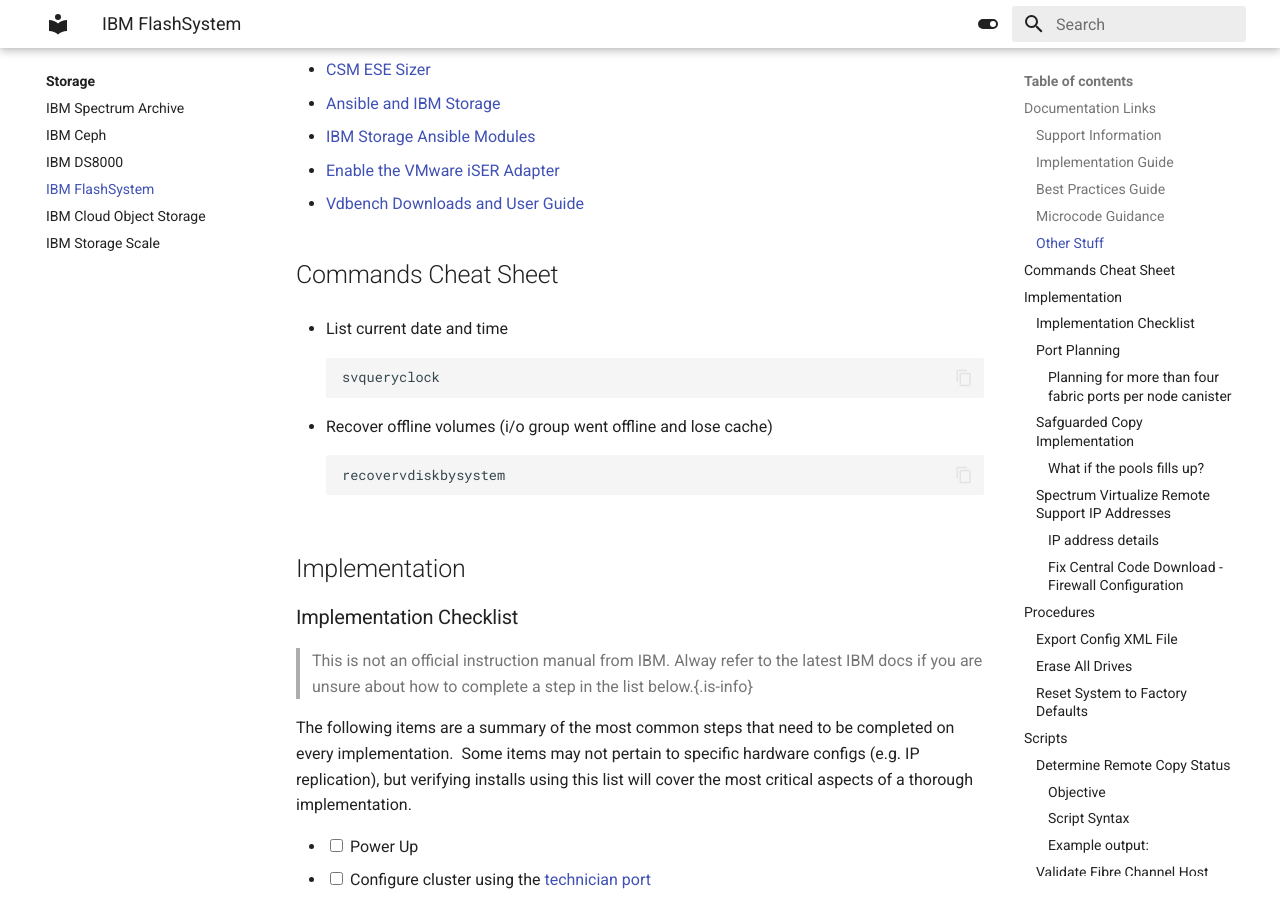
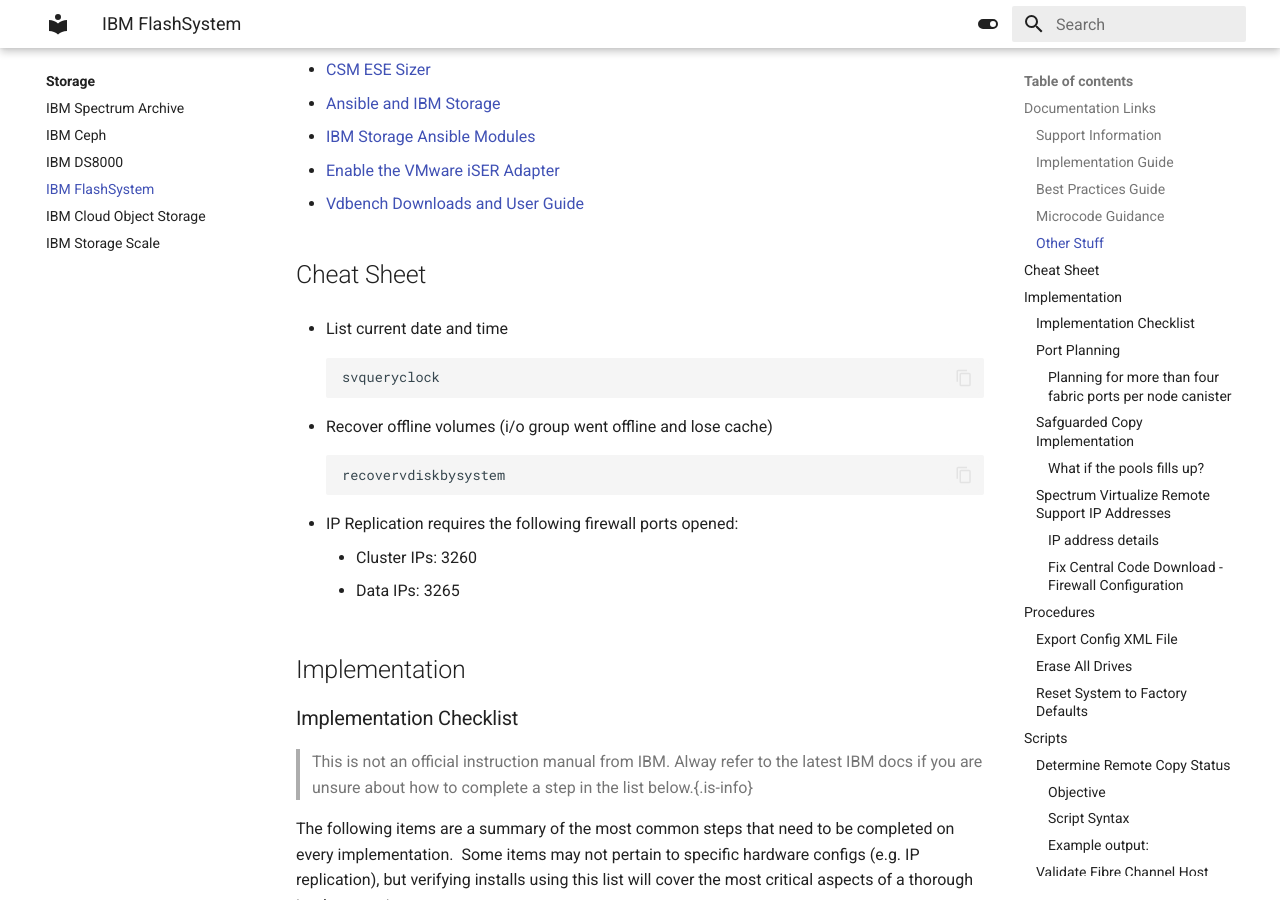
Before and after one commit to rickkoe/worknotes, an MkDocs documentation site: the page built from docs/Storage/flashsystem.md, in a window 1280 px wide and 900 px high, scrolled down 1270 px. Built offline with MkDocs 1.6.1 and Material for MkDocs 9.7.7, drawn with Linux system fonts in a browser that asks for light colours.

Commit message:
IP firewall ports

````diff
--- a/docs/Storage/flashsystem.md
+++ b/docs/Storage/flashsystem.md
@@ -45,7 +45,7 @@
 - [Vdbench Downloads and User Guide](https://www.oracle.com/downloads/server-storage/vdbench-downloads.html)
 
 
-## Commands Cheat Sheet
+## Cheat Sheet
 
 - List current date and time
 
@@ -55,6 +55,10 @@
 
         recovervdiskbysystem
 
+- IP Replication requires the following firewall ports opened:
+
+    - Cluster IPs: 3260
+    - Data IPs: 3265
 
 ## Implementation
 
@@ -168,6 +172,7 @@
     chsystem -snapshotpreserveparent yes
     ```
 ![Snapshot preserve parent help](assets/images/snapshot-preserve-parent.png)
+
 ### Spectrum Virtualize Remote Support IP Addresses
 
 
````
